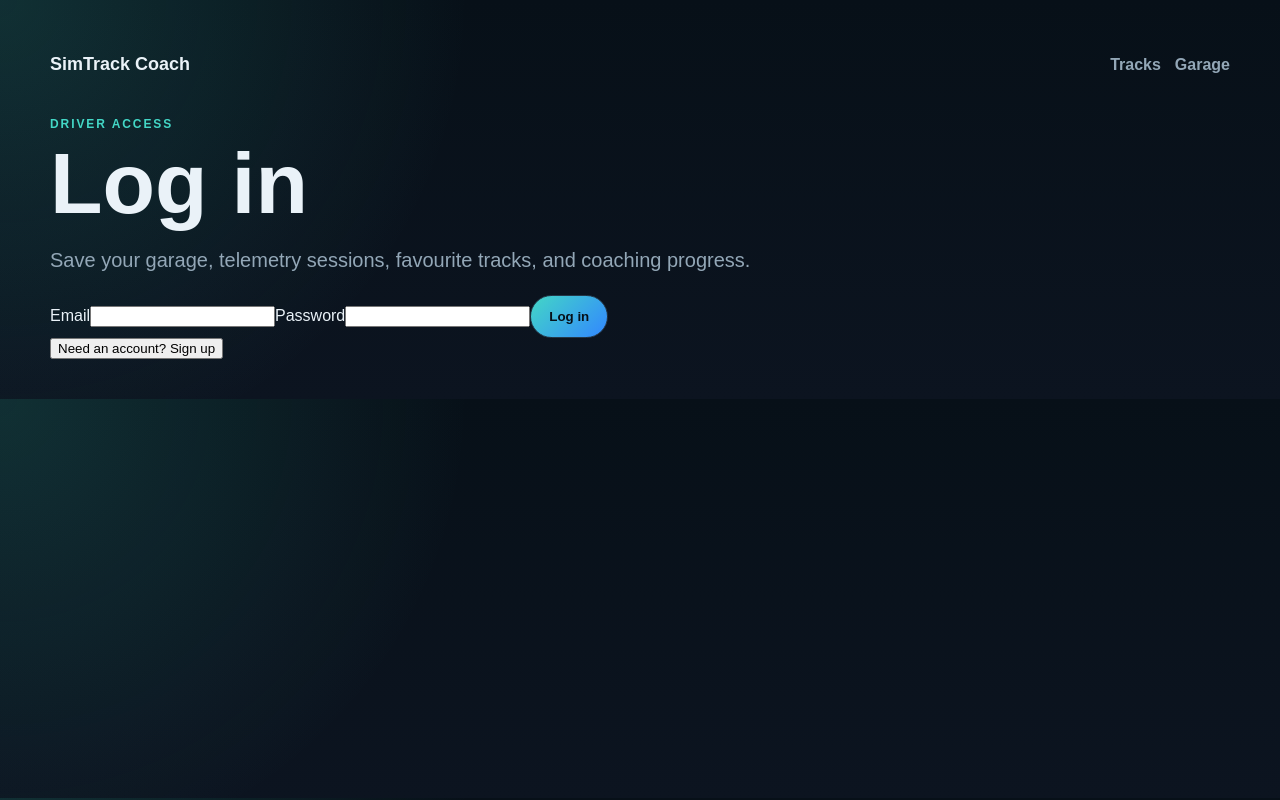
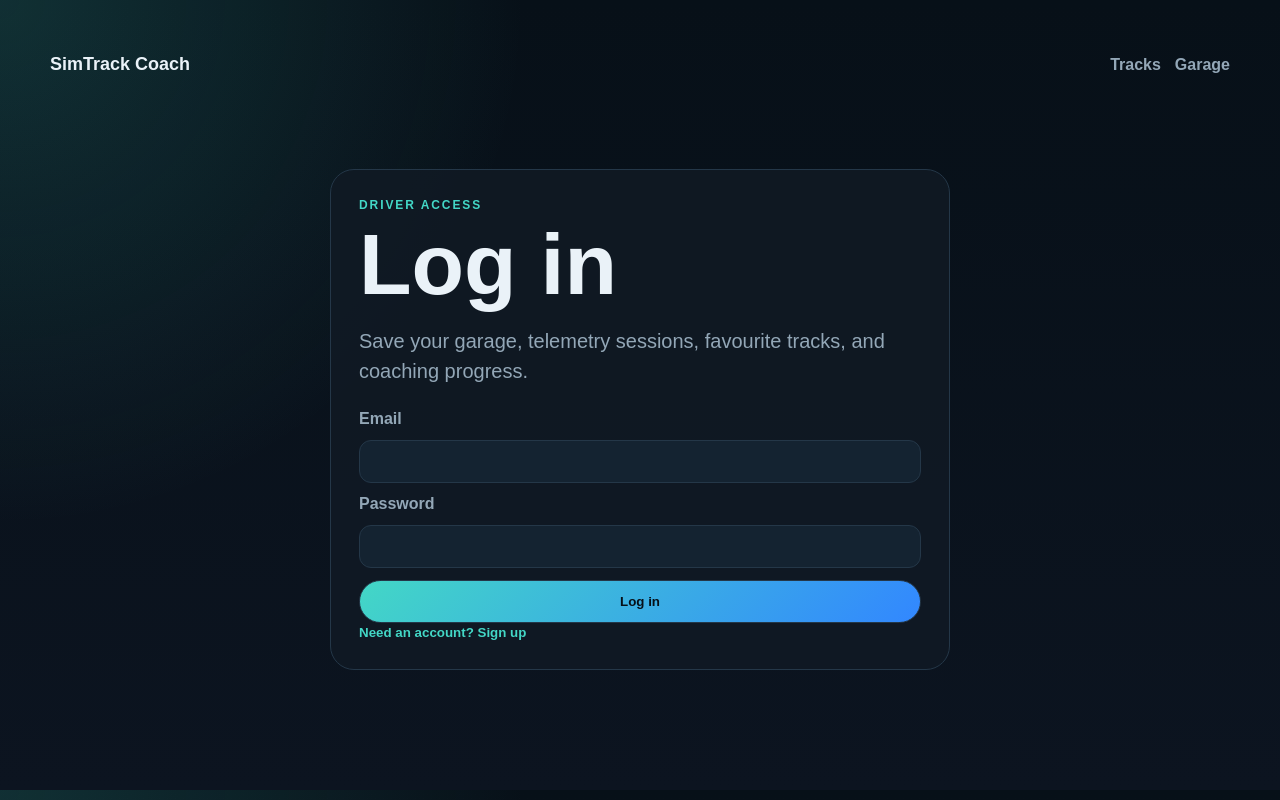
Before and after one commit to sokeeffe89/simtrack-coach, a Next.js app: page /login in a window 1280 px wide. Built offline with nearby package versions, Linux system fonts and the light colour scheme; no server answers.

Commit message:
Update globals.css

```diff
--- a/app/globals.css
+++ b/app/globals.css
@@ -330,3 +330,60 @@ h3 {
     flex-direction: column;
   }
 }
+
+.authPanel {
+  max-width: 620px;
+  margin: 80px auto;
+  background: rgba(16, 26, 36, 0.88);
+  border: 1px solid var(--line);
+  border-radius: 24px;
+  padding: 28px;
+}
+
+.authForm {
+  display: grid;
+  gap: 12px;
+  margin-top: 24px;
+}
+
+.authForm label {
+  color: var(--muted);
+  font-weight: 700;
+}
+
+.authForm input,
+.authForm select {
+  width: 100%;
+  border-radius: 12px;
+  border: 1px solid var(--line);
+  background: var(--panel-2);
+  color: var(--text);
+  padding: 13px 14px;
+}
+
+.formMessage {
+  color: var(--accent);
+  margin-top: 18px;
+}
+
+.textButton,
+.navButton {
+  background: none;
+  border: 0;
+  color: var(--accent);
+  font-weight: 700;
+  cursor: pointer;
+  padding: 0;
+}
+
+.garageGrid {
+  display: grid;
+  grid-template-columns: 0.9fr 1.1fr;
+  gap: 22px;
+}
+
+@media (max-width: 820px) {
+  .garageGrid {
+    grid-template-columns: 1fr;
+  }
+}
```
